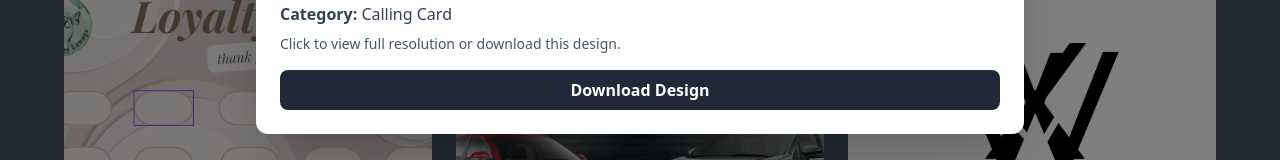
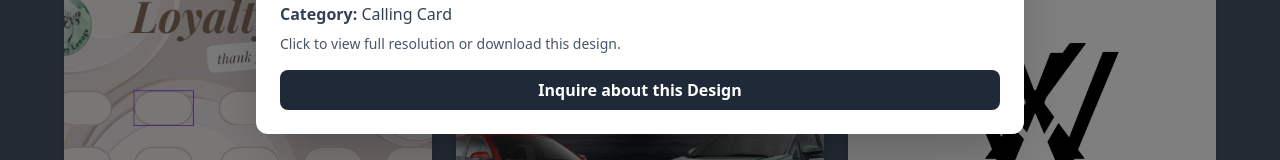
Before and after one commit to ARADILLOS/aradillos.portfolio, a React (Vite) app: page / in a window 1280 px wide. Both pictures are taken after a click on the element 248 px from the left and 2683 px from the top of the page. Shown: the part 2881-3041 px from the top of the page. Built offline with nearby package versions, Linux system fonts and the light colour scheme.

Commit message:
Add inquiry button to Graphics component
Updated the Graphics component to include a button for design inquiries.

```diff
--- a/src/components/Graphics.jsx
+++ b/src/components/Graphics.jsx
@@ -118,8 +118,8 @@ export default function Graphics() {
                 Click to view full resolution or download this design.
               </p>
             </div>
-            <button className="w-full bg-gray-800 text-white py-2 rounded-lg font-semibold hover:bg-gray-600 transition-colors">
-                Download Design
+            <button className="w-full bg-gray-800 text-white py-2 rounded-lg font-semibold hover:bg-gray-600 transition-colors"  href="https://mail.google.com/mail/u/0/#inbox?compose=DmwnWsTQPKWlVPlXMLBhtFbrrpPrBKkrCtbMzzJhQHDlHdkhfFSgHpzgVHBtWtGSbsJGPfRlpPRB">
+                Inquire about this Design
             </button>
           </div>
         )}
```
